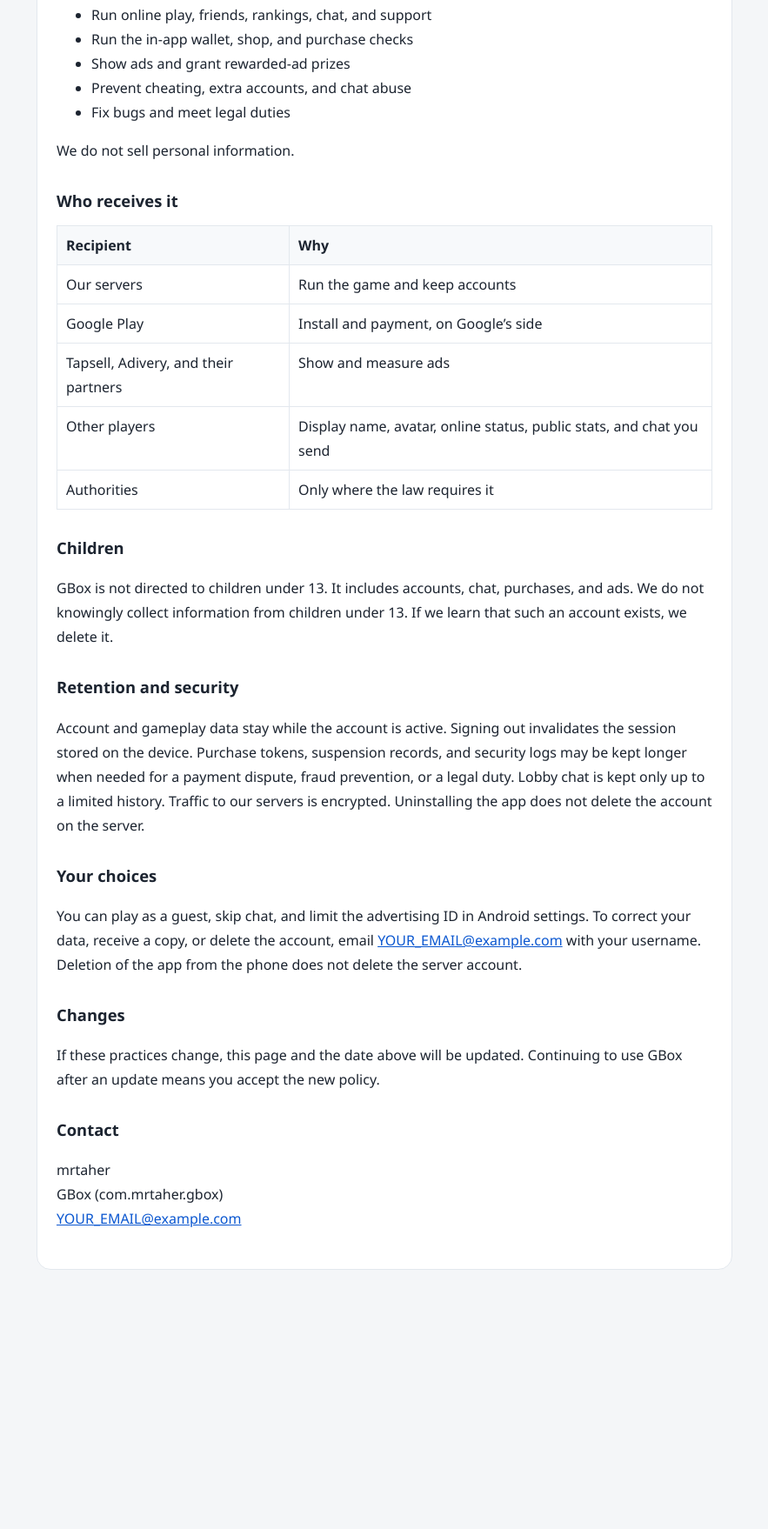
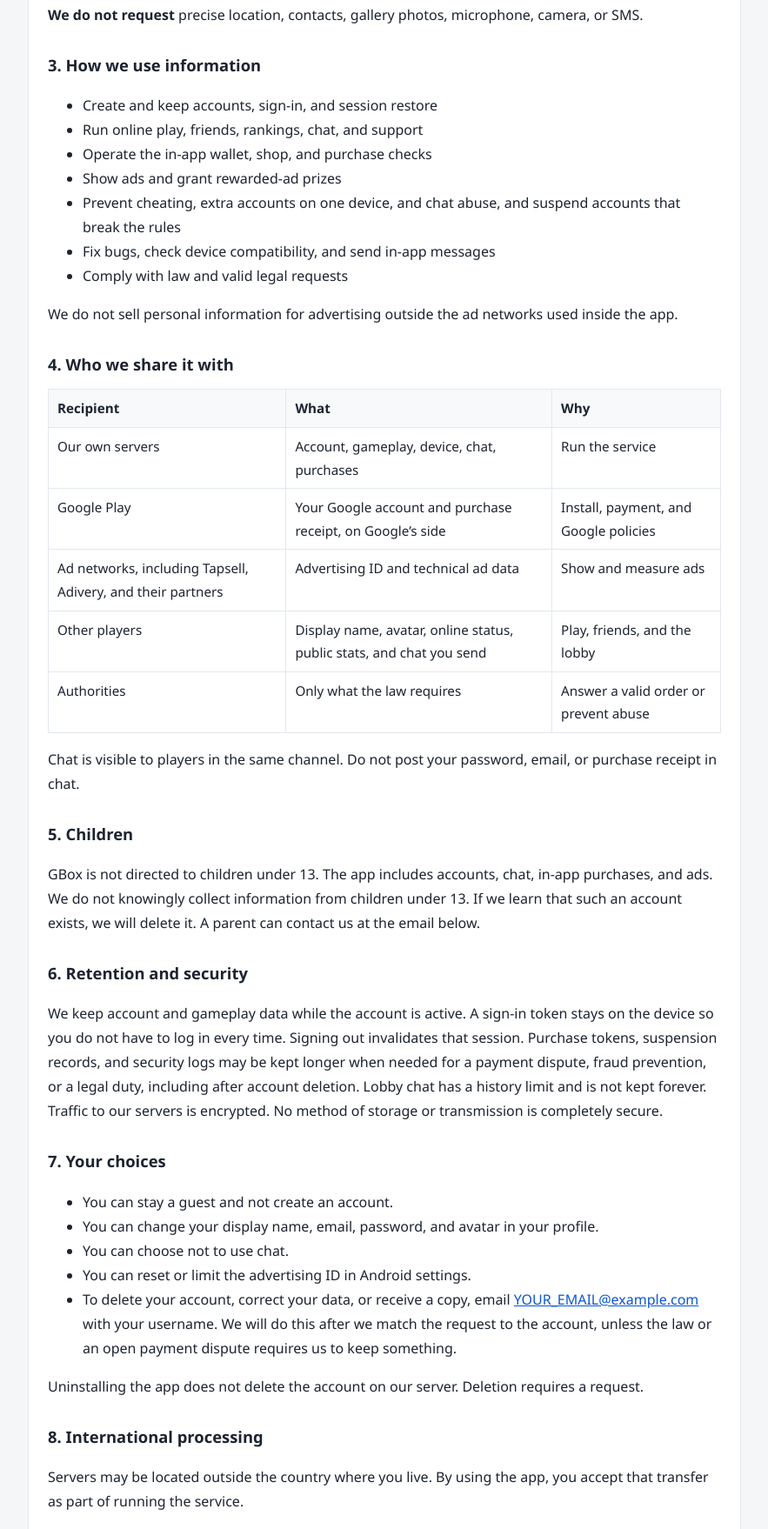
Before and after one commit to aghataher/game-privacy-policy, a plain HTML site: page gbox.html in a window 1280 px wide. Shown: the part 1042-2800 px from the top of the page at 87% size, without its empty margins (198-1081 px from the left). Before the commit the page ends 2566 px from the top, so only its background shows below. Drawn offline with Linux system fonts and the light colour scheme.

Commit message:
Update gbox.html

```diff
--- a/gbox.html
+++ b/gbox.html
@@ -5,22 +5,38 @@
   <meta name="viewport" content="width=device-width, initial-scale=1">
   <title>GBox Privacy Policy</title>
   <style>
-    body { margin: 0; font-family: "Segoe UI", Tahoma, sans-serif; background: #f4f6f8; color: #1c2430; line-height: 1.75; }
-    main { max-width: 800px; margin: 0 auto; padding: 28px 18px 64px; }
-    article { background: #fff; border: 1px solid #e3e8ee; border-radius: 16px; padding: 28px 22px; }
+    :root { color-scheme: light; }
+    body {
+      margin: 0;
+      font-family: "Segoe UI", Tahoma, sans-serif;
+      background: #f4f6f8;
+      color: #1c2430;
+      line-height: 1.75;
+    }
+    main {
+      max-width: 820px;
+      margin: 0 auto;
+      padding: 28px 18px 64px;
+    }
+    article {
+      background: #fff;
+      border: 1px solid #e3e8ee;
+      border-radius: 16px;
+      padding: 28px 22px;
+    }
     h1 { font-size: 1.7rem; margin: 0 0 8px; }
     h2 { font-size: 1.15rem; margin: 28px 0 8px; }
-    .meta { color: #526072; }
-    a { color: #0b57d0; }
-    table { width: 100%; border-collapse: collapse; margin: 12px 0; }
+    p, li { font-size: 1rem; }
+    .meta { color: #526072; margin-top: 0; }
+    table { width: 100%; border-collapse: collapse; margin: 12px 0 8px; font-size: 0.95rem; }
     th, td { border: 1px solid #e3e8ee; padding: 8px 10px; text-align: left; vertical-align: top; }
     th { background: #f7f9fb; }
+    a { color: #0b57d0; }
   </style>
 </head>
 <body>
   <main>
-    <article>
-      <p class="meta"><a href="index.html">All policies</a></p>
+    <article lang="en">
       <h1>GBox Privacy Policy</h1>
       <p class="meta">
         Last updated: 23 November 2026<br>
@@ -29,55 +45,73 @@
         Developer: mrtaher<br>
         Contact: <a href="mailto:YOUR_EMAIL@example.com">YOUR_EMAIL@example.com</a>
       </p>
-      <p>GBox is a collection of online and offline board and card games. This policy describes how that app handles information. By installing or using GBox, you agree to this policy.</p>
 
-      <h2>Information we collect</h2>
-      <p><strong>Account.</strong> You can play as a guest. A guest account is tied to the device. Creating an account requires a username, a password, and an email address. We also store a display name, avatar, language, and an optional invite code. Passwords are stored only as a cryptographic hash.</p>
-      <p><strong>Gameplay.</strong> We store match results, wins and losses, points, league, wallet balances, purchased items, friends, online status, and last seen time. We store lobby chat, preset chat phrases, free-text chat sent with a subscription, support messages, gift codes, and invite codes.</p>
-      <p><strong>Device.</strong> We receive a device identifier, device model, operating system, language, time zone, screen size, app version, approximate hardware details, the store the app was installed from, and the IP address seen by our server. We use these for sign-in, abuse prevention, and diagnostics.</p>
-      <p><strong>Purchases.</strong> Google Play processes payments. We do not receive your card number. We keep the purchase token to deliver items and to stop the same purchase from being used twice.</p>
-      <p><strong>Ads.</strong> GBox shows ads through Tapsell, Adivery, and their partners. Those services may read the Android advertising ID. You can reset or limit that ID in your device’s Google settings.</p>
-      <p>We do not request precise location, contacts, photos, microphone, camera, or SMS.</p>
+      <h2>1. What this page covers</h2>
+      <p>GBox is a collection of online and offline board and card games. This policy describes the data processed by the Android app com.mrtaher.gbox. By installing or using the app, you agree to the collection and use of information described on this page. If you do not agree, do not install or use the app.</p>
 
-      <h2>How we use information</h2>
+      <h2>2. Information we collect</h2>
+      <p><strong>Account.</strong> You may play as a guest. A guest account is tied to the device and receives a name such as Guest-xxxx. Registration requires a username, password, and email. We also store a display name, avatar, language, and an optional invite code. Passwords are stored only as a cryptographic hash, not as plain text.</p>
+      <p><strong>Gameplay.</strong> We store match results, wins and losses, points, league, wallet balances (coins, gems, and tickets), purchased items, wheel spins, daily rewards, friends, online status, and last seen time. We also store lobby chat, preset in-match phrases, free-text chat available with a subscription, support tickets, gift codes, and invite codes.</p>
+      <p><strong>Device and connection.</strong> For login, abuse prevention, and diagnostics we receive a device identifier, device model, operating system, device type, language, time zone, screen size, app version, game-engine version, approximate hardware details (memory, processor, graphics, battery, network type), the store the app was installed from, and the IP address observed by our server.</p>
+      <p><strong>Purchases.</strong> Payments are processed by Google Play. We do not receive your card number. We keep the purchase token to deliver items and to prevent the same purchase from being reused.</p>
+      <p><strong>Ads.</strong> The app shows ads, including through Tapsell and Adivery. Those services may read the Android advertising ID. You can reset or limit that ID in your device’s Google settings.</p>
+      <p><strong>We do not request</strong> precise location, contacts, gallery photos, microphone, camera, or SMS.</p>
+
+      <h2>3. How we use information</h2>
       <ul>
-        <li>Run accounts, sign-in, and session restore</li>
+        <li>Create and keep accounts, sign-in, and session restore</li>
         <li>Run online play, friends, rankings, chat, and support</li>
-        <li>Run the in-app wallet, shop, and purchase checks</li>
+        <li>Operate the in-app wallet, shop, and purchase checks</li>
         <li>Show ads and grant rewarded-ad prizes</li>
-        <li>Prevent cheating, extra accounts, and chat abuse</li>
-        <li>Fix bugs and meet legal duties</li>
+        <li>Prevent cheating, extra accounts on one device, and chat abuse, and suspend accounts that break the rules</li>
+        <li>Fix bugs, check device compatibility, and send in-app messages</li>
+        <li>Comply with law and valid legal requests</li>
       </ul>
-      <p>We do not sell personal information.</p>
+      <p>We do not sell personal information for advertising outside the ad networks used inside the app.</p>
 
-      <h2>Who receives it</h2>
+      <h2>4. Who we share it with</h2>
       <table>
         <thead>
-          <tr><th>Recipient</th><th>Why</th></tr>
+          <tr><th>Recipient</th><th>What</th><th>Why</th></tr>
         </thead>
         <tbody>
-          <tr><td>Our servers</td><td>Run the game and keep accounts</td></tr>
-          <tr><td>Google Play</td><td>Install and payment, on Google’s side</td></tr>
-          <tr><td>Tapsell, Adivery, and their partners</td><td>Show and measure ads</td></tr>
-          <tr><td>Other players</td><td>Display name, avatar, online status, public stats, and chat you send</td></tr>
-          <tr><td>Authorities</td><td>Only where the law requires it</td></tr>
+          <tr><td>Our own servers</td><td>Account, gameplay, device, chat, purchases</td><td>Run the service</td></tr>
+          <tr><td>Google Play</td><td>Your Google account and purchase receipt, on Google’s side</td><td>Install, payment, and Google policies</td></tr>
+          <tr><td>Ad networks, including Tapsell, Adivery, and their partners</td><td>Advertising ID and technical ad data</td><td>Show and measure ads</td></tr>
+          <tr><td>Other players</td><td>Display name, avatar, online status, public stats, and chat you send</td><td>Play, friends, and the lobby</td></tr>
+          <tr><td>Authorities</td><td>Only what the law requires</td><td>Answer a valid order or prevent abuse</td></tr>
         </tbody>
       </table>
+      <p>Chat is visible to players in the same channel. Do not post your password, email, or purchase receipt in chat.</p>
 
-      <h2>Children</h2>
-      <p>GBox is not directed to children under 13. It includes accounts, chat, purchases, and ads. We do not knowingly collect information from children under 13. If we learn that such an account exists, we delete it.</p>
+      <h2>5. Children</h2>
+      <p>GBox is not directed to children under 13. The app includes accounts, chat, in-app purchases, and ads. We do not knowingly collect information from children under 13. If we learn that such an account exists, we will delete it. A parent can contact us at the email below.</p>
 
-      <h2>Retention and security</h2>
-      <p>Account and gameplay data stay while the account is active. Signing out invalidates the session stored on the device. Purchase tokens, suspension records, and security logs may be kept longer when needed for a payment dispute, fraud prevention, or a legal duty. Lobby chat is kept only up to a limited history. Traffic to our servers is encrypted. Uninstalling the app does not delete the account on the server.</p>
+      <h2>6. Retention and security</h2>
+      <p>We keep account and gameplay data while the account is active. A sign-in token stays on the device so you do not have to log in every time. Signing out invalidates that session. Purchase tokens, suspension records, and security logs may be kept longer when needed for a payment dispute, fraud prevention, or a legal duty, including after account deletion. Lobby chat has a history limit and is not kept forever. Traffic to our servers is encrypted. No method of storage or transmission is completely secure.</p>
 
-      <h2>Your choices</h2>
-      <p>You can play as a guest, skip chat, and limit the advertising ID in Android settings. To correct your data, receive a copy, or delete the account, email <a href="mailto:YOUR_EMAIL@example.com">YOUR_EMAIL@example.com</a> with your username. Deletion of the app from the phone does not delete the server account.</p>
+      <h2>7. Your choices</h2>
+      <ul>
+        <li>You can stay a guest and not create an account.</li>
+        <li>You can change your display name, email, password, and avatar in your profile.</li>
+        <li>You can choose not to use chat.</li>
+        <li>You can reset or limit the advertising ID in Android settings.</li>
+        <li>To delete your account, correct your data, or receive a copy, email <a href="mailto:YOUR_EMAIL@example.com">YOUR_EMAIL@example.com</a> with your username. We will do this after we match the request to the account, unless the law or an open payment dispute requires us to keep something.</li>
+      </ul>
+      <p>Uninstalling the app does not delete the account on our server. Deletion requires a request.</p>
 
-      <h2>Changes</h2>
-      <p>If these practices change, this page and the date above will be updated. Continuing to use GBox after an update means you accept the new policy.</p>
+      <h2>8. International processing</h2>
+      <p>Servers may be located outside the country where you live. By using the app, you accept that transfer as part of running the service.</p>
 
-      <h2>Contact</h2>
-      <p>mrtaher<br>GBox (com.mrtaher.gbox)<br><a href="mailto:YOUR_EMAIL@example.com">YOUR_EMAIL@example.com</a></p>
+      <h2>9. Changes</h2>
+      <p>If our data practices change, we will update this page and the date at the top. Continuing to use the app after an update means you accept the new version.</p>
+
+      <h2>10. Contact</h2>
+      <p>
+        Developer: mrtaher<br>
+        App: GBox (com.mrtaher.gbox)<br>
+        Email: <a href="mailto:YOUR_EMAIL@example.com">YOUR_EMAIL@example.com</a>
+      </p>
     </article>
   </main>
 </body>
```
